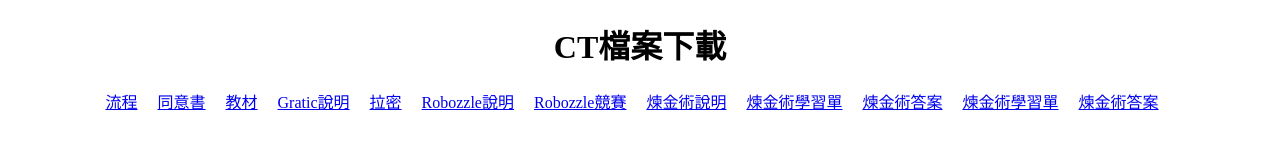
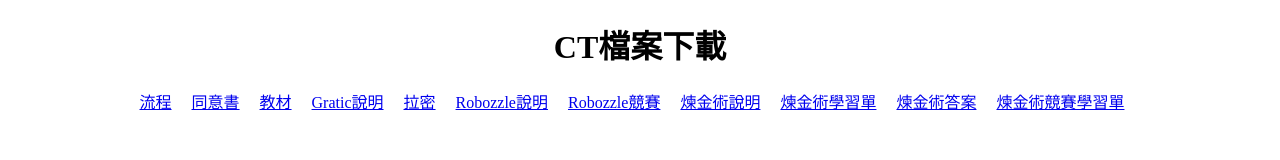
Before and after one commit to happy1103/DCS_CTgame, a plain HTML site: page download.html in a window 1280 px wide. Drawn offline with nearby package versions, Linux system fonts and the light colour scheme.

Commit message:
Update download.html

```diff
--- a/download.html
+++ b/download.html
@@ -20,8 +20,7 @@
 		<a download="煉金術學習單.pdf" href = "LAW.pdf">煉金術學習單</a>&emsp;
 		<a download="煉金術答案.pdf" href = "LAA.pdf">煉金術答案</a>&emsp;
 
-		<a download="煉金術競賽學習單.pdf" href = "LAC.pdf">煉金術學習單</a>&emsp;
-		<a download="煉金術競賽答案.pdf" href = "LACA.pdf">煉金術答案</a>&emsp;
+		<a download="煉金術競賽學習單.pdf" href = "LAC.pdf">煉金術競賽學習單</a>&emsp;
 	</div>
 	</body>
 </html>
```
